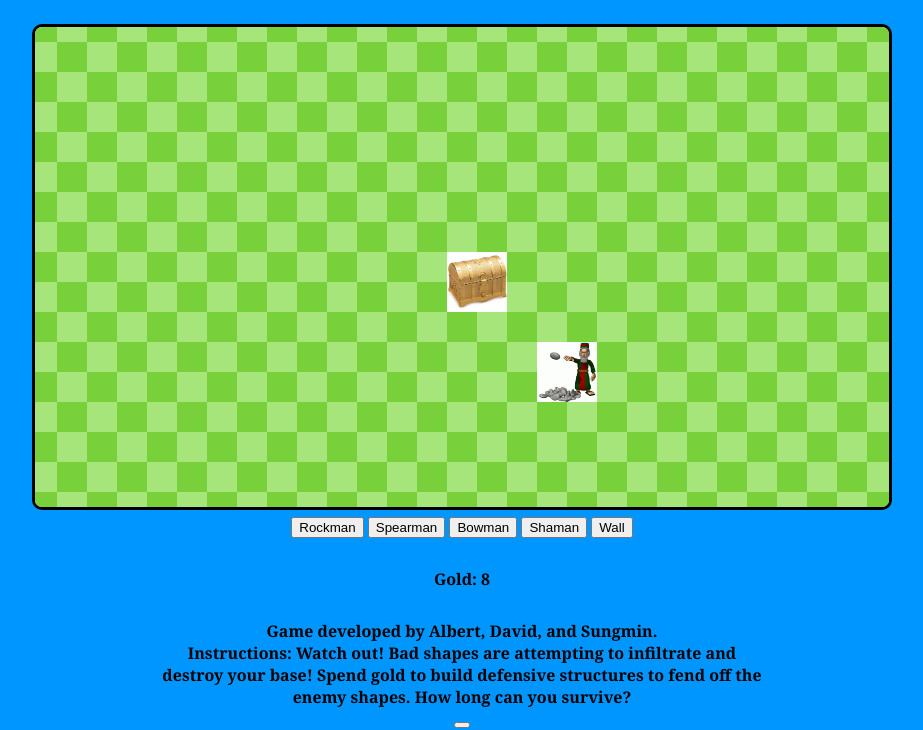
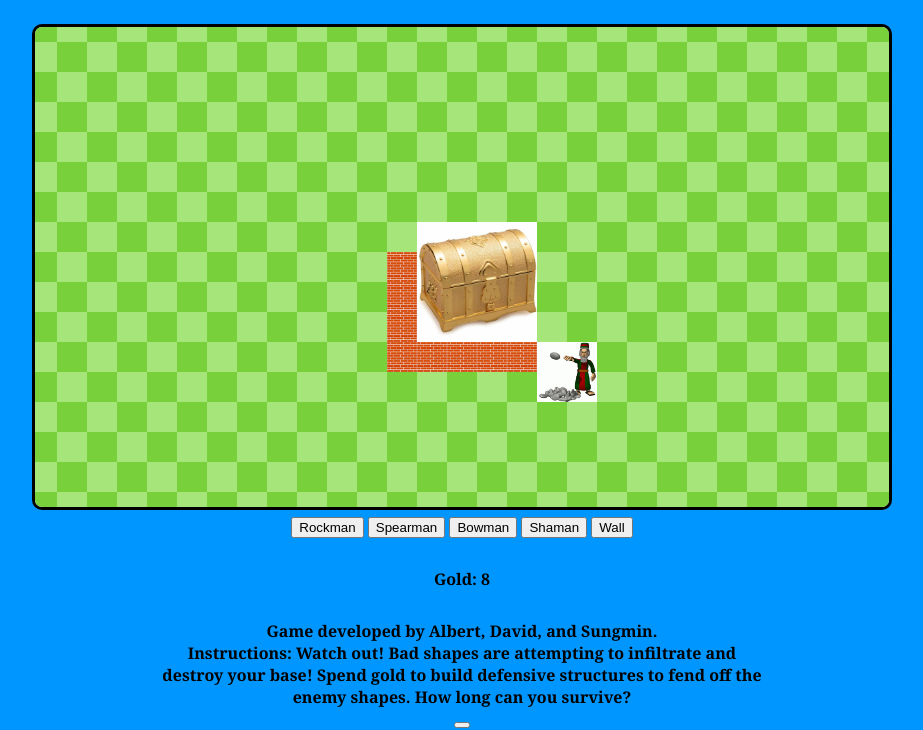
Before and after one commit to dxia2p/trifle-of-tribes, a plain HTML site: page index.html in a window 1280 px wide. Shown: the part 85-815 px from the top of the page, without its empty margins (178-1101 px from the left). Drawn offline with Linux system fonts and the light colour scheme.

Commit message:
Wall building

```diff
--- a/buildings.js
+++ b/buildings.js
@@ -39,6 +39,14 @@ class RockThrower extends Building {
         let sr = new SpriteRenderer(pos, BACKGROUND_SQUARES_SIZE * gridWidth, BACKGROUND_SQUARES_SIZE * gridHeight, 1, rockThrowerImg, cam);
         super(pos, gridWidth, gridHeight, maxHealth, sr);
     }
+}
+
+class Wall extends Building {
+    constructor(pos, gridWidth, gridHeight) {
+        let maxHealth = 250;
+        let sr = new SpriteRenderer(pos, BACKGROUND_SQUARES_SIZE * gridWidth, BACKGROUND_SQUARES_SIZE * gridHeight, 1, wallImg, cam);
+        super(pos, gridWidth, gridHeight, maxHealth, sr);
+    }
 
     update(time){
         //throw projectile
--- a/constants.js
+++ b/constants.js
@@ -2,6 +2,7 @@
 const goldStorageImg = document.getElementById("goldStorage");
 const rockThrowerImg = document.getElementById("rockThrower");
 const rockImg = document.getElementById("rock");
+const wallImg = document.getElementById("wall");
 // values
 const BACKGROUND_SIZE = 1980;
 const BACKGROUND_SQUARES_SIZE = 30;
--- a/index.html
+++ b/index.html
@@ -32,6 +32,7 @@
     <img id="goldStorage" src="img/GoldStoragePlaceholder.jpeg" class="hidden"/>
     <img id="rockThrower" src="img/rockThrower.jpg" class="hidden"/>
     <img id="rock" src="img/rock.png" class="hidden"/>
+    <img id="wall" src="img/wall.jpg" class="hidden">
 
     <script src="util.js"></script>
     <script src="constants.js"></script>
--- a/script.js
+++ b/script.js
@@ -139,7 +139,7 @@ buildingBtn4.addEventListener("click", selectBuilding(4));
 buildingBtn5.addEventListener("click", selectBuilding(5));
 
 // Place Gold Storage
-let goldStorage = new GoldStorage(new Vector2(0 + 15, 0 + 15), 2, 2);
+let goldStorage = new GoldStorage(new Vector2(0 + 15, 0 + 15), 4, 4);
 
 // Place building
 document.addEventListener('mousedown', (event) => {
@@ -147,5 +147,16 @@ document.addEventListener('mousedown', (event) => {
     // Place Building Here
 });
 
+// Wall
+let wall = new Wall(new Vector2(0, 90),1,1);
+let wall1 = new Wall(new Vector2(30, 90),1,1);
+let wall2 = new Wall(new Vector2(60, 90),1,1);
+let wall3 = new Wall(new Vector2(-30, 90),1,1);
+let wall4 = new Wall(new Vector2(-60, 90),1,1);
+let wall5 = new Wall(new Vector2(-60, 60),1,1);
+let wall6 = new Wall(new Vector2(-60, 30),1,1);
+let wall7 = new Wall(new Vector2(-60, 0),1,1);
+
+
 // temp
 let rockThrower = new RockThrower(new Vector2(90 + 15, 90 + 15), 2, 2);
```
Also changed, not shown: img/wall.jpg (added).
